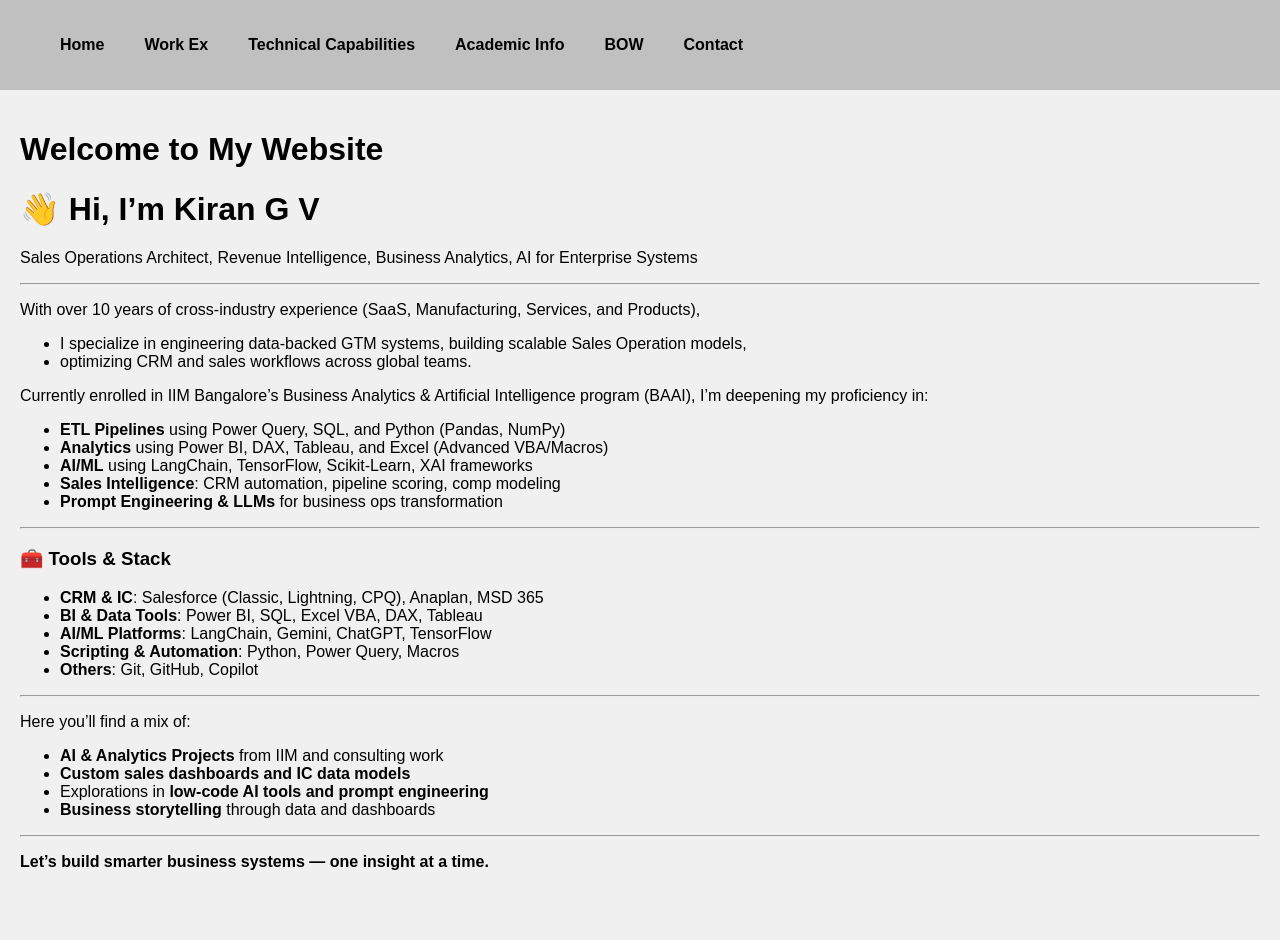
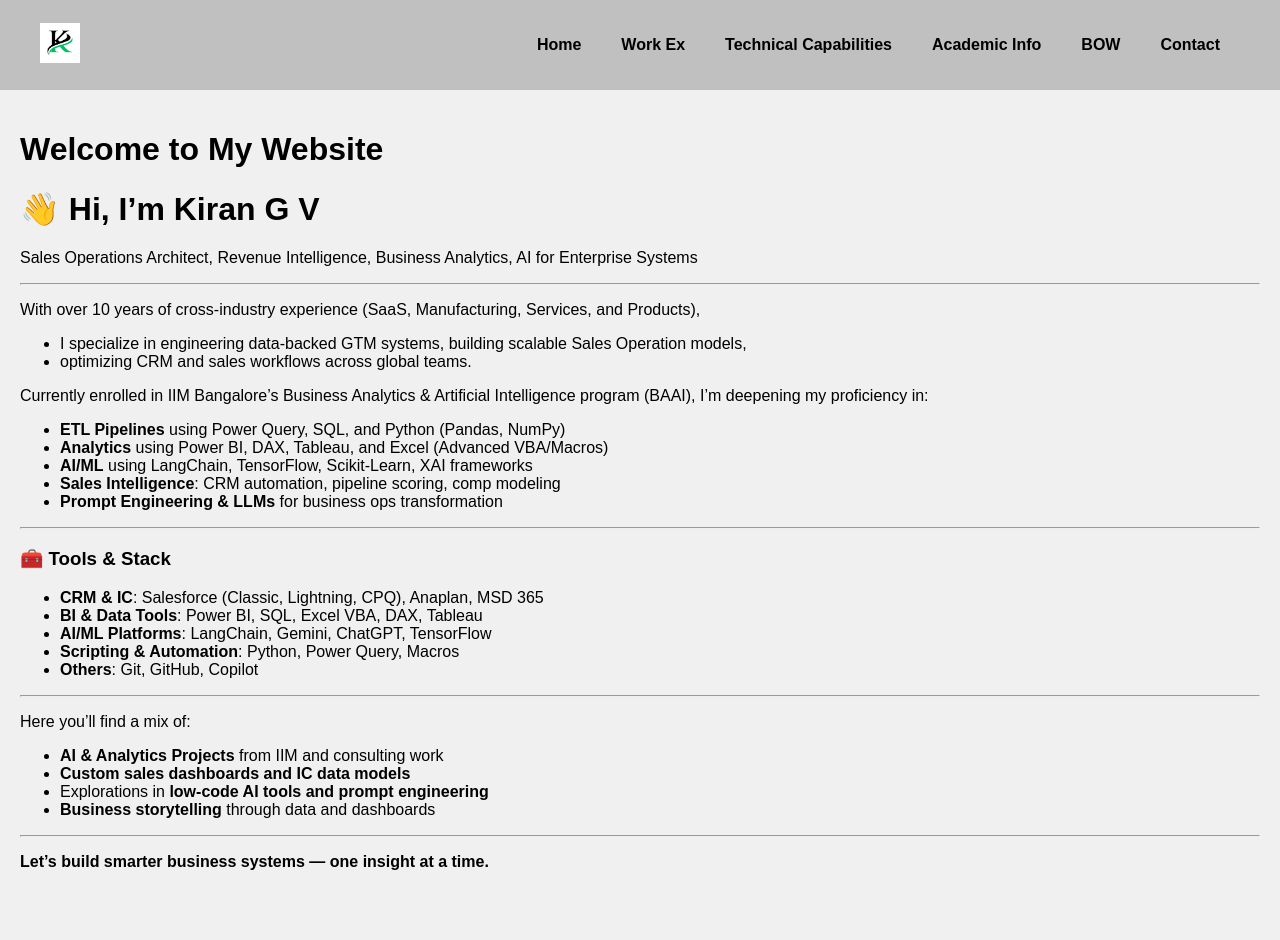
Before and after one commit to IIMBKiranGV/IIMBKiranGV.github.io, a Jekyll site: the page built from index.md, in a window 1280 px wide. Built offline with Jekyll 4.4.1, drawn with Linux system fonts in a browser that asks for light colours.

Commit message:
Update default.html

```diff
--- a/_layouts/default.html
+++ b/_layouts/default.html
@@ -9,6 +9,9 @@
 
   <!-- Navigation Bar -->
   <header class="navbar">
+    <div class="logo">
+    <img src="kiran.png" alt="Logo" />
+  </div>
     <nav>
       <a href="{{ '/' | relative_url }}">Home</a>
       <a href="{{ '/workex.html' | relative_url }}">Work Ex</a>
```
